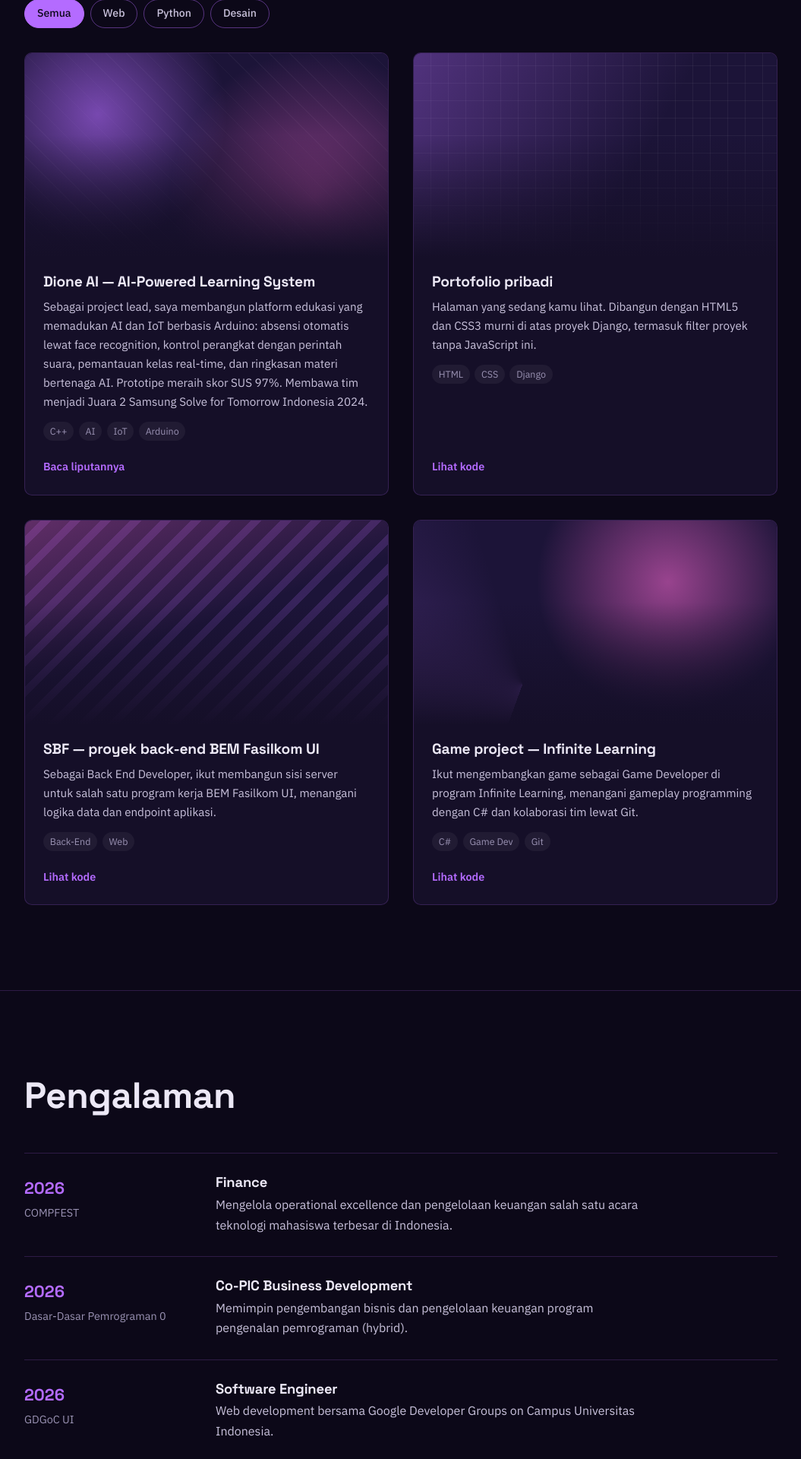
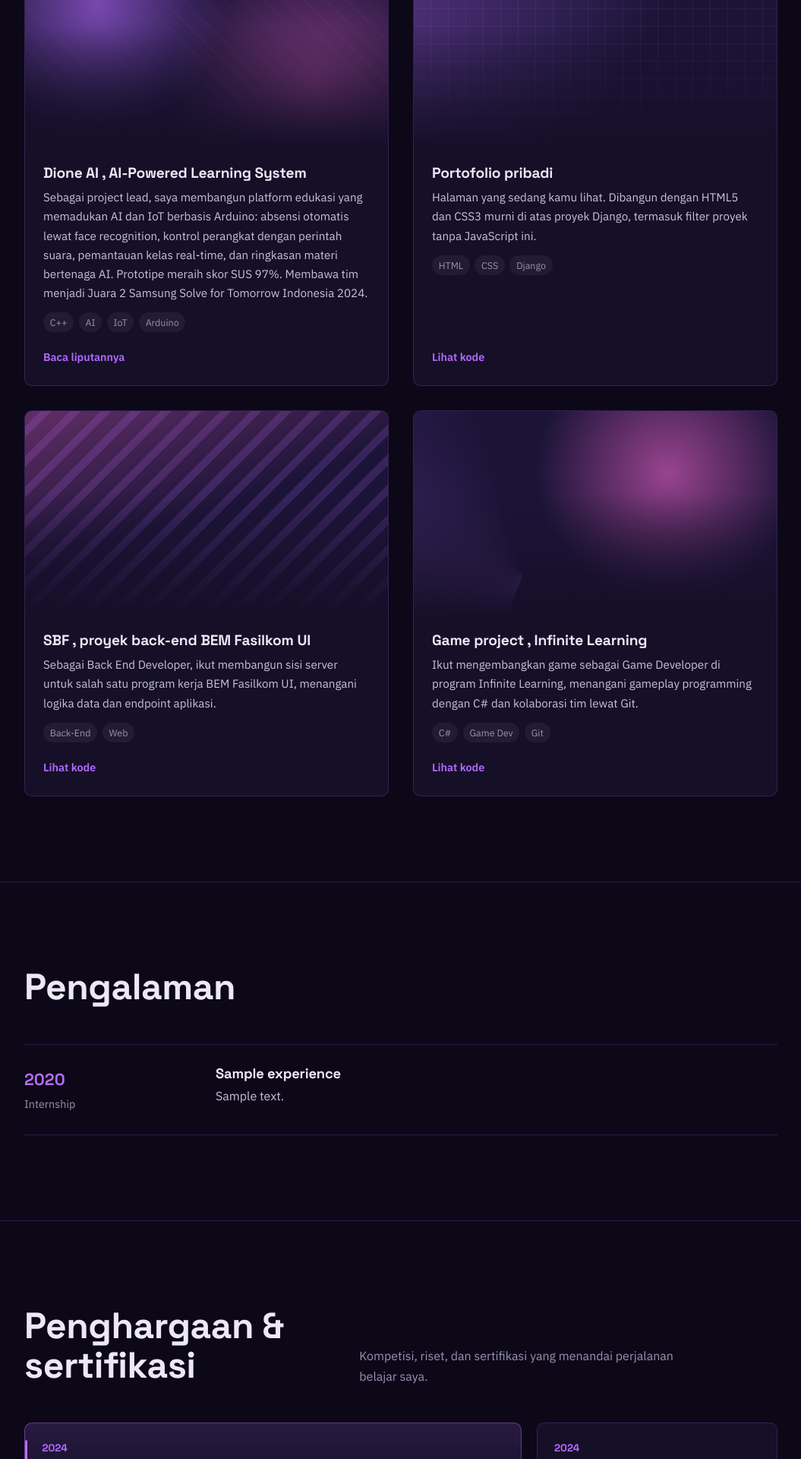
Before and after one commit to McKenzy65/myportofolio, a Django app: page / in a window 1280 px wide. Shown: the part 2400-4320 px from the top of the page at 76% size, without its empty margins (112-1167 px from the left). Run offline with Django 5.2, Linux system fonts and the light colour scheme; tables that the repository leaves empty hold one stand-in row (values such as "Sample post").

Commit message:
feat: complete tutorial 2 implementation and unit tests

```diff
--- /dev/null
+++ b/main/admin.py
@@ -0,0 +1,4 @@
+from django.contrib import admin
+from main.models import Experience
+
+admin.site.register(Experience)
--- /dev/null
+++ b/main/apps.py
@@ -0,0 +1,6 @@
+from django.apps import AppConfig
+
+
+class MainConfig(AppConfig):
+    default_auto_field = 'django.db.models.BigAutoField'
+    name = 'main'
--- /dev/null
+++ b/main/urls.py
@@ -0,0 +1,8 @@
+from django.urls import path
+from main.views import show_main
+
+app_name = 'main'
+
+urlpatterns = [
+    path('', show_main, name='show_main'),
+]
--- /dev/null
+++ b/main/views.py
@@ -0,0 +1,14 @@
+from django.shortcuts import render
+from main.models import Experience
+
+def show_main(request):
+    experience_list = Experience.objects.all()
+
+    context = {
+        'name': 'Umar Faiz Rahman',
+        'npm': '2506616711',
+        'study_program': 'S1 Sistem Informasi',
+        'bio': 'Mahasiswa Sistem Informasi Universitas Indonesia',
+        'experience_list': experience_list,
+    }
+    return render(request, "index.html", context)
--- a/portofolio/settings.py
+++ b/portofolio/settings.py
@@ -45,6 +45,7 @@ INSTALLED_APPS = [
     'django.contrib.messages',
     'django.contrib.staticfiles',
     'portofolio',
+    'main',
 ]
 
 MIDDLEWARE = [
--- a/portofolio/urls.py
+++ b/portofolio/urls.py
@@ -1,8 +1,7 @@
 from django.contrib import admin
-from django.urls import path
-from portofolio.views import landing_page
+from django.urls import path, include
 
 urlpatterns = [
     path('admin/', admin.site.urls),
-    path('', landing_page, name='landing_page'),
+    path('', include('main.urls')),
 ]
--- a/requirements.txt
+++ b/requirements.txt
@@ -1,4 +1,4 @@
-django~=6.0
+django~=5.2
 gunicorn
 psycopg2-binary
 python-dotenv
--- a/templates/index.html
+++ b/templates/index.html
@@ -1,21 +1,22 @@
+{% load static %}
 <!DOCTYPE html>
 <html lang="id">
 <head>
     <meta charset="UTF-8">
     <meta name="viewport" content="width=device-width, initial-scale=1.0">
-    <title>Umar Faiz Rahman — Portofolio</title>
-    <meta name="description" content="Portofolio Umar Faiz Rahman, mahasiswa Sistem Informasi Fasilkom UI.">
+    <title>{{ name }} - Portofolio</title>
+    <meta name="description" content="Portofolio {{ name }}, mahasiswa {{ study_program }} Fasilkom UI.">
     <link rel="preconnect" href="https://fonts.googleapis.com">
     <link rel="preconnect" href="https://fonts.gstatic.com" crossorigin>
     <link href="https://fonts.googleapis.com/css2?family=Space+Grotesk:wght@500;700&family=IBM+Plex+Sans:ital,wght@0,400;0,500;0,600;1,400&display=swap" rel="stylesheet">
-    <link rel="stylesheet" href="/static/css/style.css">
+    <link rel="stylesheet" href="{% static 'css/style.css' %}">
 </head>
 <body>
     <a class="skip-link" href="#profile">Lompat ke konten</a>
 
     <header class="site-header">
         <div class="container">
-            <a href="#profile" class="brand">Umar Faiz Rahman</a>
+            <a href="#profile" class="brand">{{ name }}</a>
             <nav aria-label="Navigasi utama">
                 <a href="#profile">Profil</a>
                 <a href="#skills">Skills</a>
@@ -28,36 +29,32 @@
     </header>
 
     <main>
-        <!-- ============ HERO / ABOUT ME ============ -->
         <section class="hero" id="profile" aria-labelledby="hero-title">
             <div class="hero-bg" aria-hidden="true"></div>
 
             <div class="container hero-grid">
                 <div class="hero-identity">
-                    <p class="hero-kicker">Sistem Informasi, Fakultas Ilmu Komputer UI</p>
-                    <h1 id="hero-title">Umar Faiz<br>Rahman</h1>
+                    <p class="hero-kicker">{{ study_program }}, Fakultas Ilmu Komputer UI</p>
+                    <h1 id="hero-title">{{ name }}</h1>
                 </div>
 
                 <div class="hero-photo">
                     <div class="photo-block"></div>
-                    <img class="avatar" src="/static/img/avatar.jpg" alt="Foto Umar Faiz Rahman" width="400" height="400">
+                    <img class="avatar" src="{% static 'img/avatar.jpg' %}" alt="Foto {{ name }}" width="400" height="400">
                 </div>
 
                 <div class="hero-details">
                     <p class="bio">
-                        Halo! Saya mahasiswa Sistem Informasi Fasilkom UI dengan minat di pengembangan web,
-                        AI, dan manajemen proyek. Juara 2 nasional Samsung Solve for Tomorrow 2024 lewat Dione AI,
-                        dan aktif di kepanitiaan serta organisasi kampus mulai dari back-end development
-                        sampai business development.
+                        {{ bio }}
                     </p>
                     <dl class="meta-list">
                         <div class="meta-row">
                             <dt>NPM</dt>
-                            <dd>2506616711</dd>
+                            <dd>{{ npm }}</dd>
                         </div>
                         <div class="meta-row">
                             <dt>Program</dt>
-                            <dd>S1 Sistem Informasi</dd>
+                            <dd>{{ study_program }}</dd>
                         </div>
                         <div class="meta-row">
                             <dt>Domisili</dt>
@@ -66,14 +63,13 @@
                     </dl>
                     <div class="social-links">
                         <a href="https://www.linkedin.com/in/umar-faiz-rahman-880621310/" class="social-link">LinkedIn</a>
-                        <a href="https://github.com/" class="social-link">GitHub</a>
+                        <a href="https://github.com/McKenzy65" class="social-link">GitHub</a>
                         <a href="mailto:umar.faiz@ui.ac.id" class="social-link social-link--ghost">Email</a>
                     </div>
                 </div>
             </div>
         </section>
 
-        <!-- ============ SKILLS ============ -->
         <section class="section skills" id="skills" aria-labelledby="skills-title">
             <div class="container">
                 <div class="section-head">
@@ -98,8 +94,6 @@
                         <ul class="skill-list">
                             <li class="skill skill--strong">Web Development</li>
                             <li class="skill skill--strong">Artificial Intelligence</li>
-                            <li class="skill">Machine Learning</li>
-                            <li class="skill">Game Development</li>
                             <li class="skill">Git</li>
                             <li class="skill">Microsoft Excel</li>
                         </ul>
@@ -124,7 +118,6 @@
             </div>
         </section>
 
-        <!-- ============ EDUCATION ============ -->
         <section class="section education" id="education" aria-labelledby="education-title">
             <div class="container">
                 <div class="section-head">
@@ -133,7 +126,7 @@
 
                 <ol class="timeline">
                     <li class="timeline-item">
-                        <span class="timeline-date">2025 — sekarang</span>
+                        <span class="timeline-date">2025 ,  sekarang</span>
                         <div class="timeline-body">
                             <h3>Universitas Indonesia</h3>
                             <p class="timeline-sub">S1 Sistem Informasi, Fakultas Ilmu Komputer</p>
@@ -141,7 +134,7 @@
                         </div>
                     </li>
                     <li class="timeline-item">
-                        <span class="timeline-date">2022 — 2025</span>
+                        <span class="timeline-date">2022 ,  2025</span>
                         <div class="timeline-body">
                             <h3>MAN Insan Cendekia Batam</h3>
                             <p class="timeline-sub">Jurusan IPA</p>
@@ -149,13 +142,13 @@
                         </div>
                     </li>
                     <li class="timeline-item">
-                        <span class="timeline-date">2019 — 2022</span>
+                        <span class="timeline-date">2019 ,  2022</span>
                         <div class="timeline-body">
                             <h3>SMPIT Cahaya Islam</h3>
                         </div>
                     </li>
                     <li class="timeline-item">
-                        <span class="timeline-date">2013 — 2019</span>
+                        <span class="timeline-date">2013 ,  2019</span>
                         <div class="timeline-body">
                             <h3>SDN Pakualam 01</h3>
                         </div>
@@ -164,8 +157,6 @@
             </div>
         </section>
 
-        <!-- ============ PROJECTS ============ -->
-        <!-- Filter di bawah murni CSS: radio input + selector :checked, tanpa JavaScript. -->
         <section class="section projects" id="projects" aria-labelledby="projects-title">
             <div class="container">
                 <div class="section-head">
@@ -189,7 +180,7 @@
                     <article class="project" data-cat="python">
                         <div class="project-thumb project-thumb--1" aria-hidden="true"></div>
                         <div class="project-info">
-                            <h3>Dione AI — AI-Powered Learning System</h3>
+                            <h3>Dione AI ,  AI-Powered Learning System</h3>
                             <p>Sebagai project lead, saya membangun platform edukasi yang memadukan AI dan IoT berbasis Arduino: absensi otomatis lewat face recognition, kontrol perangkat dengan perintah suara, pemantauan kelas real-time, dan ringkasan materi bertenaga AI. Prototipe meraih skor SUS 97%. Membawa tim menjadi Juara 2 Samsung Solve for Tomorrow Indonesia 2024.</p>
                             <ul class="project-tags">
                                 <li>C++</li><li>AI</li><li>IoT</li><li>Arduino</li>
@@ -213,7 +204,7 @@
                     <article class="project" data-cat="web">
                         <div class="project-thumb project-thumb--4" aria-hidden="true"></div>
                         <div class="project-info">
-                            <h3>SBF — proyek back-end BEM Fasilkom UI</h3>
+                            <h3>SBF ,  proyek back-end BEM Fasilkom UI</h3>
                             <p>Sebagai Back End Developer, ikut membangun sisi server untuk salah satu program kerja BEM Fasilkom UI, menangani logika data dan endpoint aplikasi.</p>
                             <ul class="project-tags">
                                 <li>Back-End</li><li>Web</li>
@@ -225,7 +216,7 @@
                     <article class="project" data-cat="design">
                         <div class="project-thumb project-thumb--3" aria-hidden="true"></div>
                         <div class="project-info">
-                            <h3>Game project — Infinite Learning</h3>
+                            <h3>Game project ,  Infinite Learning</h3>
                             <p>Ikut mengembangkan game sebagai Game Developer di program Infinite Learning, menangani gameplay programming dengan C# dan kolaborasi tim lewat Git.</p>
                             <ul class="project-tags">
                                 <li>C#</li><li>Game Dev</li><li>Git</li>
@@ -237,7 +228,6 @@
             </div>
         </section>
 
-        <!-- ============ EXPERIENCE ============ -->
        <section class="section experience" id="experience" aria-labelledby="experience-title">
     <div class="container">
         <div class="section-head">
@@ -245,81 +235,25 @@
         </div>
 
         <ul class="exp-list">
+            {% for exp in experience_list %}
             <li class="exp-item">
                 <div class="exp-meta">
-                            <span class="exp-date">2026</span>
-                            <span class="exp-org">COMPFEST</span>
+                    <span class="exp-date">{{ exp.started_at|date:"Y" }}</span>
+            <span class="exp-org">{{ exp.category|title }}</span>
                 </div>
                 <div class="exp-body">
-                            <h3>Finance</h3>
-                            <p>Mengelola operational excellence dan pengelolaan keuangan salah satu acara teknologi mahasiswa terbesar di Indonesia.</p>
+                    <h3>{{ exp.title }}</h3>
+                    <p>{{ exp.description }}</p>
                 </div>
             </li>
+            {% empty %}
             <li class="exp-item">
-                        <div class="exp-meta">
-                            <span class="exp-date">2026</span>
-                            <span class="exp-org">Dasar-Dasar Pemrograman 0</span>
-                        </div>
-                        <div class="exp-body">
-                            <h3>Co-PIC Business Development</h3>
-                            <p>Memimpin pengembangan bisnis dan pengelolaan keuangan program pengenalan pemrograman (hybrid).</p>
-                        </div>
+                <p>Belum ada data pengalaman di database.</p>
             </li>
-                    <li class="exp-item">
-                        <div class="exp-meta">
-                            <span class="exp-date">2026</span>
-                            <span class="exp-org">GDGoC UI</span>
-                        </div>
-                        <div class="exp-body">
-                            <h3>Software Engineer</h3>
-                            <p>Web development bersama Google Developer Groups on Campus Universitas Indonesia.</p>
-                        </div>
-                    </li>
-                    <li class="exp-item">
-                        <div class="exp-meta">
-                            <span class="exp-date">2026</span>
-                            <span class="exp-org">BETIS Fasilkom UI</span>
-                        </div>
-                        <div class="exp-body">
-                            <h3>Business Development</h3>
-                            <p>Mengembangkan kerja sama dan pendanaan untuk program bimbingan tes masuk Fasilkom UI.</p>
-                        </div>
-                    </li>
-                    <li class="exp-item">
-                        <div class="exp-meta">
-                            <span class="exp-date">2025</span>
-                            <span class="exp-org">OIM UI</span>
-                        </div>
-                        <div class="exp-body">
-                            <h3>BPH — Olimpiade Ilmiah Mahasiswa UI</h3>
-                            <p>Badan Pengurus Harian; terlibat dalam diskusi kelompok dan kepanitiaan acara ilmiah tingkat universitas.</p>
-                        </div>
-                    </li>
-                    <li class="exp-item">
-                        <div class="exp-meta">
-                            <span class="exp-date">2025</span>
-                            <span class="exp-org">BEM Fasilkom UI</span>
-                        </div>
-                        <div class="exp-body">
-                            <h3>Back End Developer, SBF</h3>
-                            <p>Mengembangkan sisi back-end salah satu program kerja BEM Fakultas Ilmu Komputer UI.</p>
-                        </div>
-                    </li>
-                    <li class="exp-item">
-                        <div class="exp-meta">
-                            <span class="exp-date">2025 — kini</span>
-                            <span class="exp-org">UKM Catur UI</span>
-                        </div>
-                        <div class="exp-body">
-                            <h3>Anggota</h3>
-                            <p>Aktif berlatih dan mengikuti kegiatan Unit Kegiatan Mahasiswa Catur Universitas Indonesia.</p>
-                        </div>
-                    </li>
+            {% endfor %}
         </ul>
     </div>
 </section>
-
-        <!-- ============ ACHIEVEMENTS & CERTIFICATIONS ============ -->
         <section class="section certs" id="certs" aria-labelledby="certs-title">
             <div class="container">
                 <div class="section-head">
@@ -331,7 +265,7 @@
                     <article class="cert cert--highlight">
                         <span class="cert-year">2024</span>
                         <h3>Juara 2 Samsung Solve for Tomorrow Indonesia</h3>
-                        <p>Samsung Electronics — lewat inovasi Dione AI. Prototipe meraih skor usability (SUS) 97%.</p>
+                        <p>Samsung Electronics ,  lewat inovasi Dione AI. Prototipe meraih skor usability (SUS) 97%.</p>
                     </article>
                     <article class="cert">
                         <span class="cert-year">2024</span>
@@ -341,7 +275,7 @@
                     <article class="cert">
                         <span class="cert-year">2026</span>
                         <h3>Google Project Management (Professional Certificate)</h3>
-                        <p>Google — spesialisasi lengkap via Coursera.</p>
+                        <p>Google ,  spesialisasi lengkap via Coursera.</p>
                     </article>
                     <article class="cert">
                         <span class="cert-year">2024</span>
@@ -350,7 +284,7 @@
                     </article>
                     <article class="cert">
                         <span class="cert-year">2026</span>
-                        <h3>UKBI — Predikat Unggul</h3>
+                        <h3>UKBI ,  Predikat Unggul</h3>
                         <p>Kemendikbud, skor 632.</p>
                     </article>
                     <article class="cert">
@@ -365,7 +299,7 @@
 
     <footer class="site-footer">
         <div class="container footer-grid">
-            <p>&copy; 2026 Umar Faiz Rahman. Fakultas Ilmu Komputer, Universitas Indonesia.</p>
+            <p>&copy; 2026 {{ name }}. Fakultas Ilmu Komputer, Universitas Indonesia.</p>
             <a href="#profile" class="back-top">Kembali ke atas</a>
         </div>
     </footer>
```
Also changed, not shown: main/models.py (added, +27 -0 lines), main/tests.py (added, +21 -0 lines), main/__init__.py (added), main/migrations/0001_initial.py (added), main/migrations/__init__.py (added). Lines whose indentation alone changed are shown as unchanged.
